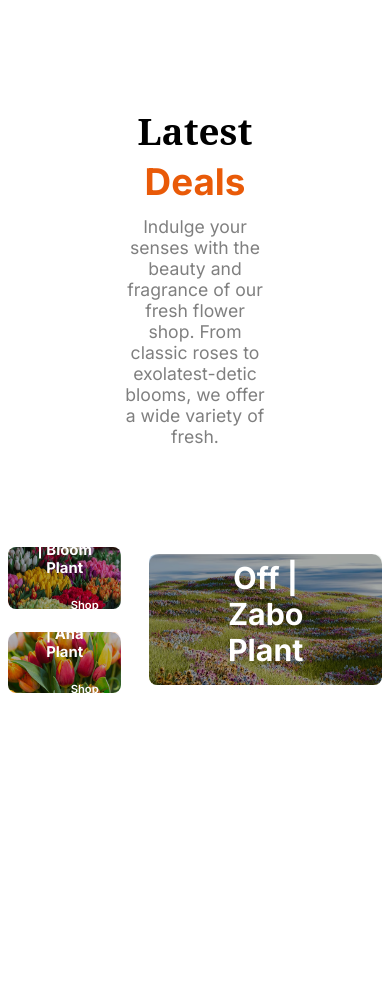
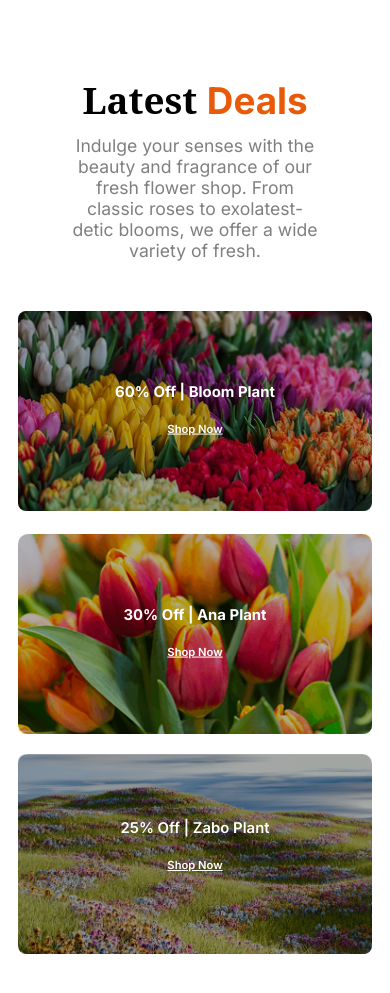
Before and after one commit to farial-robama/A02-Responsive-Flowers, a plain HTML site: page index.html in a window 390 px wide. Shown: the part 4300-5293 px from the top of the page. Before the commit the page ends 5046 px from the top, so only its background shows below. Drawn offline with Linux system fonts and the light colour scheme.

Commit message:
made latest deals section responsive

```diff
--- a/index.html
+++ b/index.html
@@ -130,10 +130,10 @@
         </section>
         <section class="latest-deal">
             <h4>Latest <span class="color-4">Deals</span></h4>
-            <p class="paragraph">Indulge your senses with the beauty and fragrance of our fresh flower shop. From classic roses to exolatest-detic blooms, we offer a wide variety of fresh.</p>
-        </section>
+            <p class="latest-deal-para paragraph">Indulge your senses with the beauty and fragrance of our fresh flower shop. From classic roses to exolatest-detic blooms, we offer a wide variety of fresh.</p>
 
-        <section class="latest-deal-cards">
+
+        <div class="latest-deal-cards">
             <div class="left-side-images">
                 <div class="latest-deal-card-image">
                     <img src="./assets/deal-bloom.png" alt="">
@@ -158,21 +158,25 @@
                 </div>
 
              </div>
-
-             <div class="latest-deal-card-image">
+             <div class="right-side-image">
+                <div class="latest-deal-card-image">
                     <img src="./assets/deal-zabo.png" alt="">
                     <div class="overlay"></div>
                     <div class="overlay-text">
-                        <p class="right-side-image-title">25% Off | Zabo Plant</p>
+                      <p class="right-side-image-title">25% Off | Zabo Plant</p>
                       <div class="shop-now right-side-image-link">
                         <ul><li><a href="">Shop Now</a></li></ul>
                       </div>
 
                     </div>
                 </div>
+             </div>
 
 
-        </section>
+
+
+            </div>
+            </section>
     </main>
     <footer></footer>
 </body>
--- a/styles/style.css
+++ b/styles/style.css
@@ -139,7 +139,7 @@
     margin-top: 121px;
 
 }
-.latest-deal p{
+.latest-deal-para{
     width: 70%;
     margin: 10px auto;
 }
@@ -164,18 +164,11 @@
   align-items: center;
   gap: 23px;
   border-radius: 7px;
-
 }
 .latest-deal-card-image{
   position: relative;
 
 }
-
-/* .image-box img {
-  display: block;
-  width: 100%;
-  height: auto;
-} */
 
 .overlay-text {
   position: absolute;
@@ -189,11 +182,14 @@
    font-size: 0.93em;
    font-weight: 700;
    text-align: center;
+
 }
 .shop-now li{
     list-style: none;
 }
-
+.shop-now ul{
+    padding-left: 0;
+}
 .shop-now li a{
     color: white;
     font-size: 0.7em;
@@ -216,7 +212,8 @@
     font-size: 1.9em;
     font-weight: 700;
     text-align: center;
-    margin-bottom: 0;
+    margin: 0 auto;
+    width: 100%;
 }
 .right-side-image-link{
     color: white;
@@ -270,4 +267,48 @@
         display: none;
     }
 
+    /* latest deals */
+    .latest-deal{
+        margin: 90px 10px;
+        text-align: center;
+    }
+
+
+   .latest-deal-cards {
+    flex-direction: column;
+    align-items: center;
+    gap: 20px;
+    margin-top: 50px;
+  }
+
+  .left-side-images,
+  .right-side-image {
+    width: 100%;
+  }
+  .right-side-image-title{
+
+    font-size: 0.93em;
+    font-weight: 600;
+  }
+  .right-side-image-link{
+    font-size: 1em;
+    font-weight: 600;
+    margin: 0 auto;
+
 }
+
+  .latest-deal-card-image {
+    width: 100%;
+    height: 200px;
+    overflow: hidden;
+  }
+
+  .latest-deal-card-image img {
+    width: 100%;
+    height: 100%;
+    object-fit: cover;
+    display: block;
+  }
+
+
+}
```
